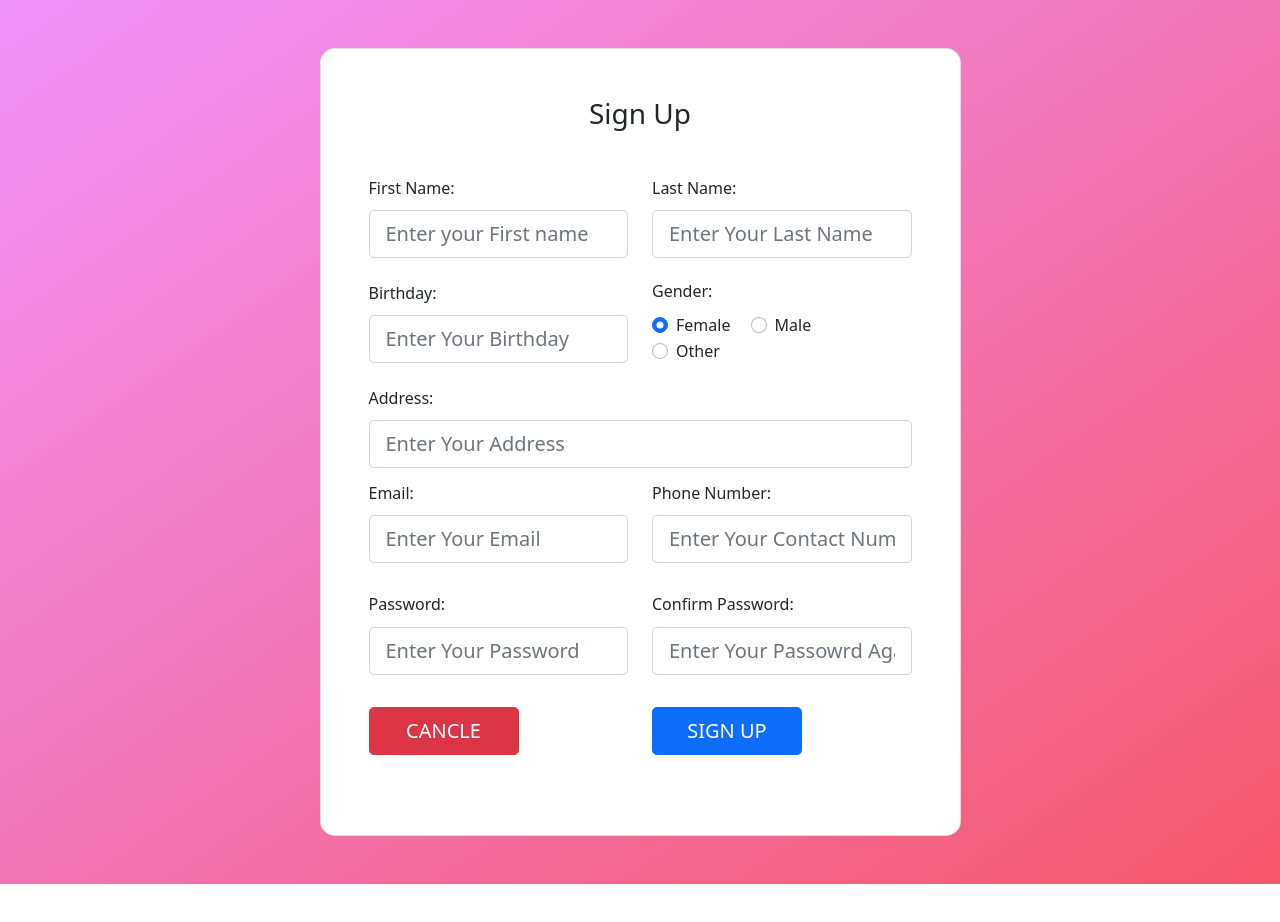
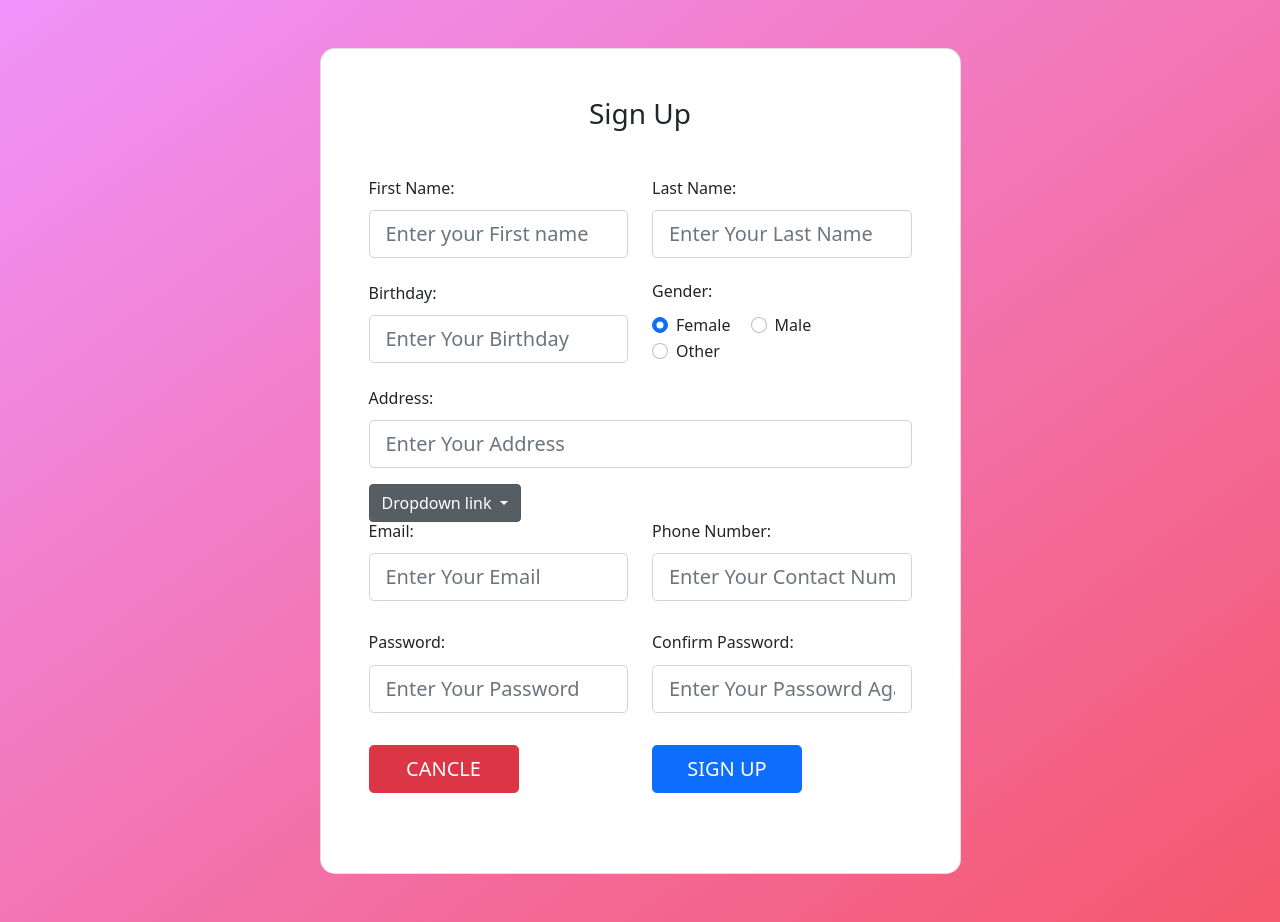
Before and after one commit to nadeeshapathiraja/CakeCloud_web, a PHP site: page /register.php in a window 1280 px wide. Before the commit the page ends 884 px from the top, so only its background shows below. Run offline with PHP 8.4, Linux system fonts and the light colour scheme.

Commit message:
Divide componets

```diff
--- /dev/null
+++ b/includes/header.php
@@ -0,0 +1,25 @@
+<?php
+include("includes/db.php");
+?>
+<!DOCTYPE html>
+<html lang="en">
+
+<head>
+    <title></title>
+    <meta charset="UTF-8">
+    <meta name="viewport" content="width=device-width, initial-scale=1">
+    <link href="css/style.css" rel="stylesheet">
+    <link href="https://cdn.jsdelivr.net/npm/bootstrap@5.0.2/dist/css/bootstrap.min.css" rel="stylesheet"
+        integrity="sha384-EVSTQN3/azprG1Anm3QDgpJLIm9Nao0Yz1ztcQTwFspd3yD65VohhpuuCOmLASjC" crossorigin="anonymous">
+    <script src="https://cdn.jsdelivr.net/npm/bootstrap@5.0.2/dist/js/bootstrap.bundle.min.js"
+        integrity="sha384-MrcW6ZMFYlzcLA8Nl+NtUVF0sA7MsXsP1UyJoMp4YLEuNSfAP+JcXn/tWtIaxVXM" crossorigin="anonymous">
+    </script>
+    <script src="https://cdn.jsdelivr.net/npm/@popperjs/core@2.9.2/dist/umd/popper.min.js"
+        integrity="sha384-IQsoLXl5PILFhosVNubq5LC7Qb9DXgDA9i+tQ8Zj3iwWAwPtgFTxbJ8NT4GN1R8p" crossorigin="anonymous">
+    </script>
+    <script src="https://cdn.jsdelivr.net/npm/bootstrap@5.0.2/dist/js/bootstrap.min.js"
+        integrity="sha384-cVKIPhGWiC2Al4u+LWgxfKTRIcfu0JTxR+EQDz/bgldoEyl4H0zUF0QKbrJ0EcQF" crossorigin="anonymous">
+    </script>
+    <link rel="stylesheet" href="assets/styles/style.css">
+    <script type="text/javascript" src="assets/js/javascript.js"></script>
+</head>
--- a/register.php
+++ b/register.php
@@ -1,28 +1,6 @@
 <?php
-include("includes/db.php");
+include("includes/header.php");
 ?>
-<!DOCTYPE html>
-<html lang="en">
-
-<head>
-    <title></title>
-    <meta charset="UTF-8">
-    <meta name="viewport" content="width=device-width, initial-scale=1">
-    <link href="css/style.css" rel="stylesheet">
-    <link href="https://cdn.jsdelivr.net/npm/bootstrap@5.0.2/dist/css/bootstrap.min.css" rel="stylesheet"
-        integrity="sha384-EVSTQN3/azprG1Anm3QDgpJLIm9Nao0Yz1ztcQTwFspd3yD65VohhpuuCOmLASjC" crossorigin="anonymous">
-    <script src="https://cdn.jsdelivr.net/npm/bootstrap@5.0.2/dist/js/bootstrap.bundle.min.js"
-        integrity="sha384-MrcW6ZMFYlzcLA8Nl+NtUVF0sA7MsXsP1UyJoMp4YLEuNSfAP+JcXn/tWtIaxVXM" crossorigin="anonymous">
-    </script>
-    <script src="https://cdn.jsdelivr.net/npm/@popperjs/core@2.9.2/dist/umd/popper.min.js"
-        integrity="sha384-IQsoLXl5PILFhosVNubq5LC7Qb9DXgDA9i+tQ8Zj3iwWAwPtgFTxbJ8NT4GN1R8p" crossorigin="anonymous">
-    </script>
-    <script src="https://cdn.jsdelivr.net/npm/bootstrap@5.0.2/dist/js/bootstrap.min.js"
-        integrity="sha384-cVKIPhGWiC2Al4u+LWgxfKTRIcfu0JTxR+EQDz/bgldoEyl4H0zUF0QKbrJ0EcQF" crossorigin="anonymous">
-    </script>
-    <link rel="stylesheet" href="assets/styles/style.css">
-    <script type="text/javascript" src="assets/js/javascript.js"></script>
-</head>
 
 <body>
 
@@ -104,6 +82,22 @@ include("includes/db.php");
                                             placeholder="Enter Your Address" class="form-control form-control-lg" />
                                     </div>
                                 </div>
+
+
+                                <div class="dropdown show">
+                                    <a class="btn btn-secondary dropdown-toggle" href="#" role="button"
+                                        id="dropdownMenuLink" data-toggle="dropdown" aria-haspopup="true"
+                                        aria-expanded="false">
+                                        Dropdown link
+                                    </a>
+
+                                    <div class="dropdown-menu" aria-labelledby="dropdownMenuLink">
+                                        <a class="dropdown-item" href="#">Action</a>
+                                        <a class="dropdown-item" href="#">Another action</a>
+                                        <a class="dropdown-item" href="#">Something else here</a>
+                                    </div>
+                                </div>
+
 
                                 <div class="row">
                                     <div class="col-md-6 mb-4 pb-2">
```
